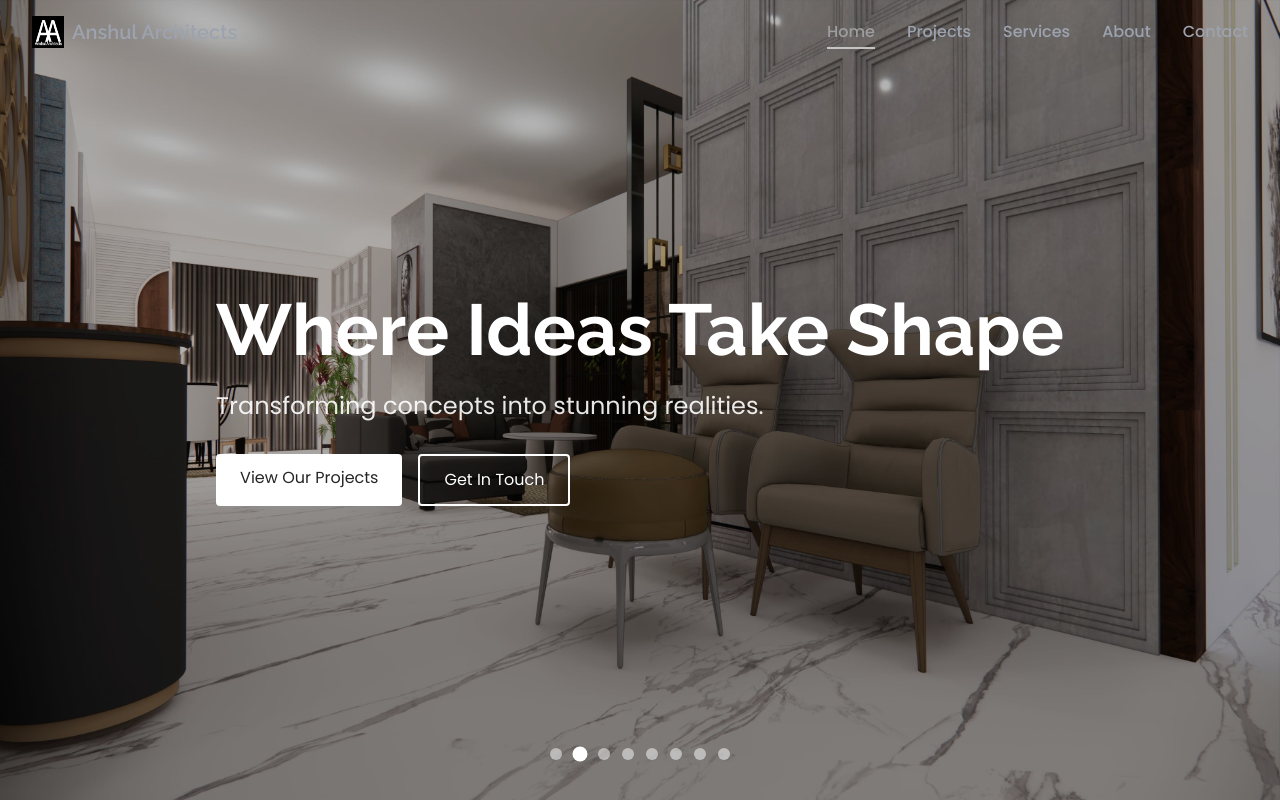
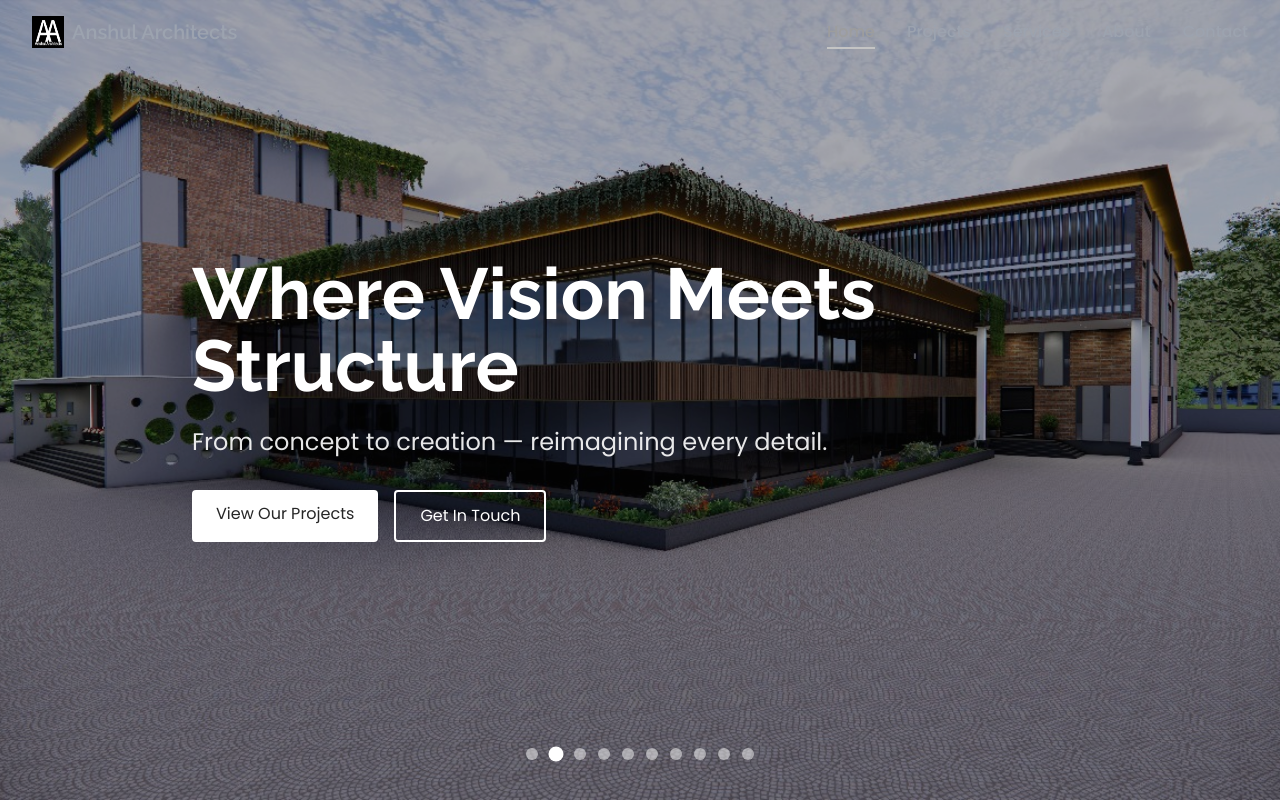
Before and after one commit to GauriSinghal256/Architect, a React (Vite) app: page / in a window 1280 px wide. Shown: the top 802 px of the page. Built offline with nearby package versions, Linux system fonts and the light colour scheme.

Commit message:
hero section images changed

```diff
--- a/src/components/home/Hero.jsx
+++ b/src/components/home/Hero.jsx
@@ -30,24 +30,24 @@ const processSteps = [
 ];
 
 const heroSlides = [
-  // {
-  //   id: 1,
-  //   image: '/homepage/hero3.jpeg',
-  //   title: 'Designing Dreams, Building Realities',
-  //   subtitle: 'Turning your vision into living form.'
-  // },
+  {
+    id: 9,
+    image: '/src/assets/project1/m6.jpeg',
+    title: 'Designing Dreams, Building Realities',
+    subtitle: 'Turning your vision into living form.'
+  },
   {
     id: 1,
-    image: '/homepage/hero2.jpeg',
+    image: '/homepage/project3.jpeg',
     title: 'Where Vision Meets Structure',
     subtitle: 'From concept to creation — reimagining every detail.'
   },
-  // {
-  //   id: 3,
-  //   image: '/homepage/hero4.jpeg',
-  //   title: 'Timeless Designs, Modern Living',
-  //   subtitle: 'Elevating everyday living with iconic spaces.'
-  // },
+  {
+    id: 10,
+    image: '/src/assets/project4/m5.png',
+    title: 'Timeless Designs, Modern Institutions',
+    subtitle: 'Elevating institutional designs with iconic spaces.'
+  },
   // {
   //   id: 4,
   //   image: '/homepage/hero5.jpeg',
@@ -80,7 +80,7 @@ const heroSlides = [
   },
   {
     id: 4,
-    image: '/homepage/hero7.jpeg',
+    image: '/src/assets/project1/m3.jpeg',
     title: 'Design with Purpose and Passion',
     subtitle: 'Merging creativity with practical solutions.'
   },
@@ -138,7 +138,7 @@ const Hero = () => {
         <img
           src={heroSlides[currentSlide].image}
           alt={heroSlides[currentSlide].title}
-          className="w-full h-full object-fill brightness-60" // Changed from object-cover to object-fill
+          className="w-full h-full object-cover brightness-60"
         />
       </motion.div>
     </AnimatePresence>
```
